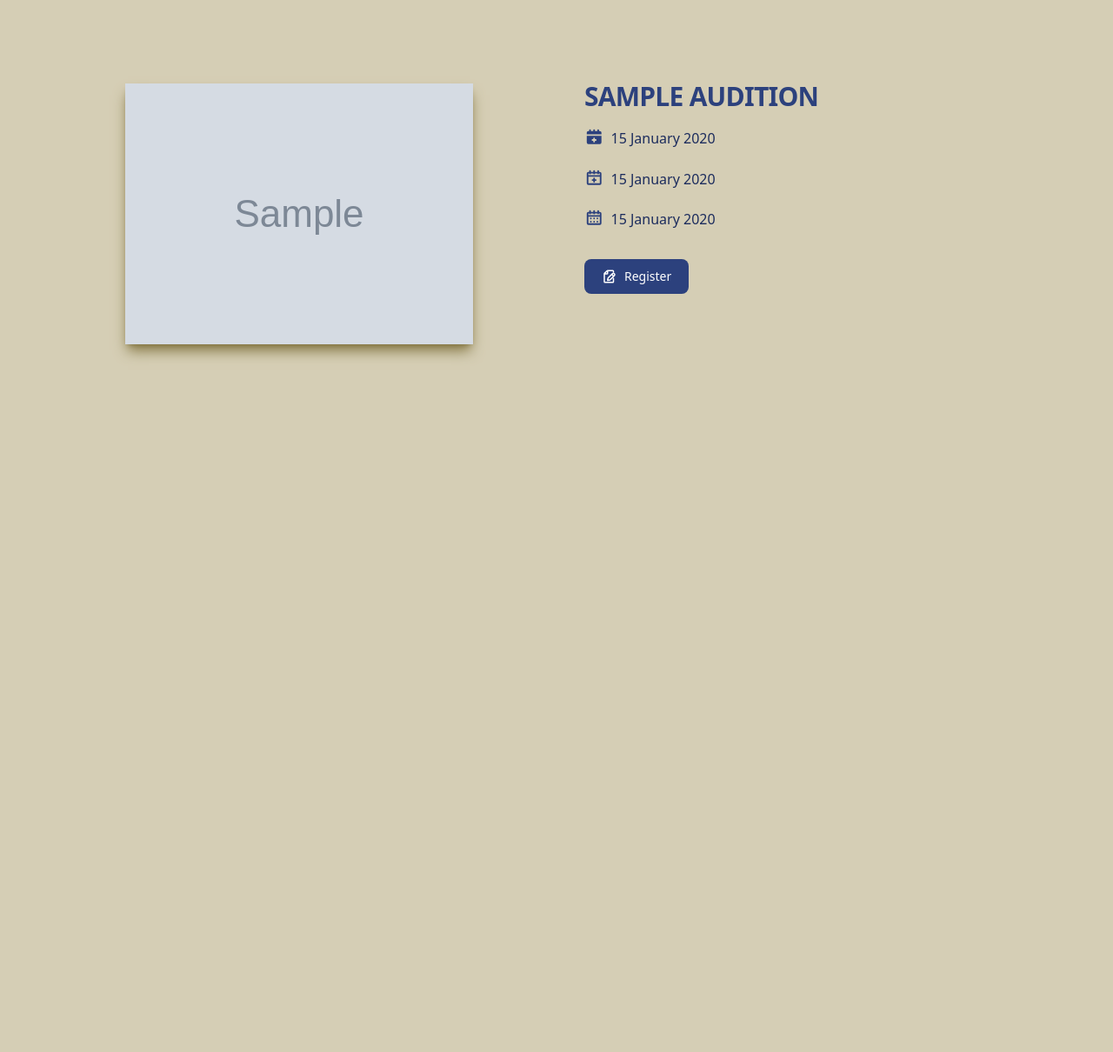
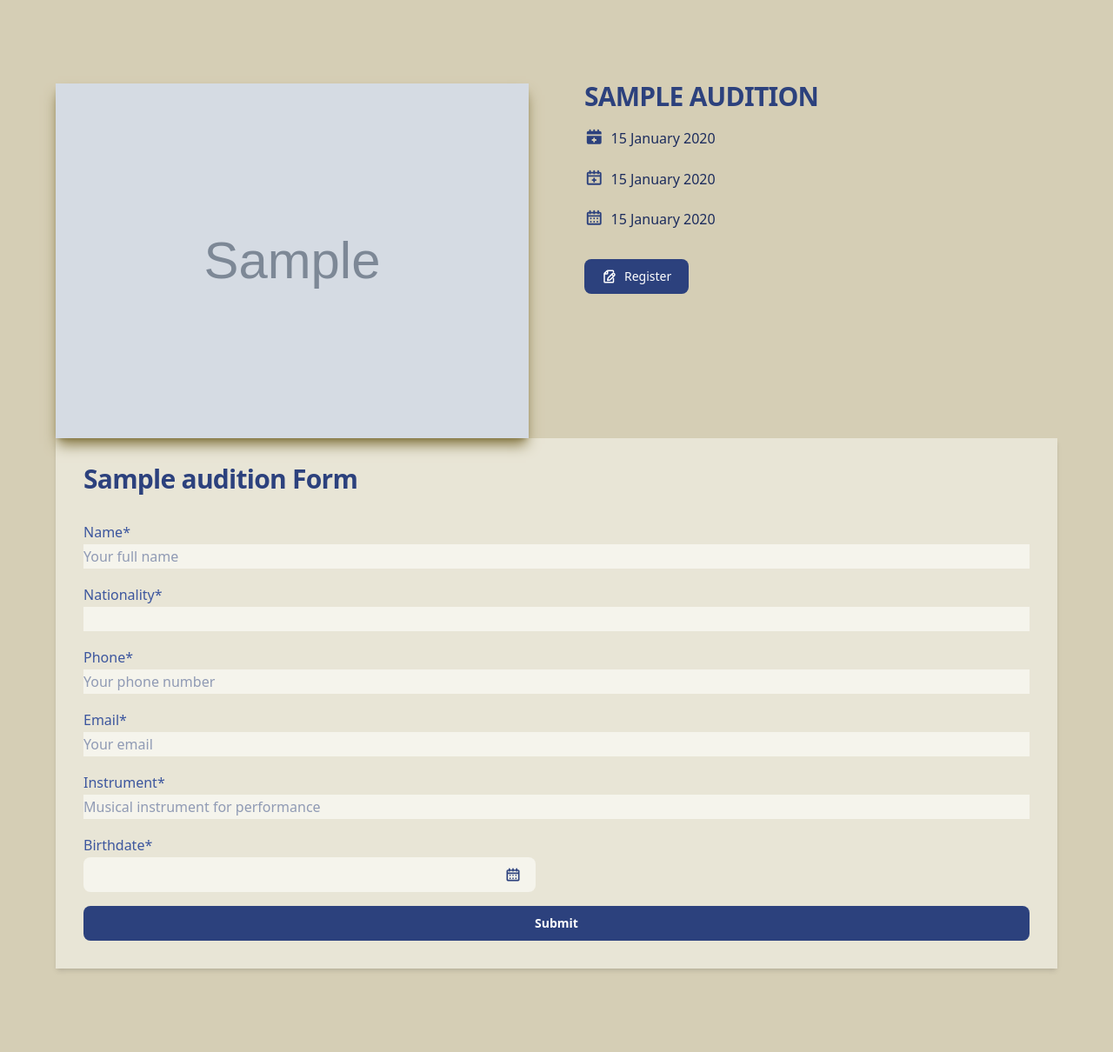
Before and after one commit to SpringOfLives/rosha_forms, a Django app: page /audition/1/ in a window 1280 px wide. Shown: the part 72-1282 px from the top of the page at 87% size. Before the commit the page ends 485 px from the top, so only its background shows below. Run offline with Django 5.2, Linux system fonts and the light colour scheme; tables that the repository leaves empty hold one stand-in row (values such as "Sample post"); grey boxes marked "Sample" are stand-in pictures; style sheets or scripts are compiled from the project's sources; some libraries are stand-ins or nearby versions.

Commit message:
add auditioner form in audition detail page

```diff
--- a/apps/audition/views.py
+++ b/apps/audition/views.py
@@ -1,7 +1,9 @@
 from django.views.generic import ListView, CreateView, UpdateView, DeleteView, FormView, DetailView
 from django.urls import reverse_lazy
+from django.shortcuts import redirect
 
 from .forms import AuditionForm
+from apps.auditioner.forms import AuditionerForm
 from .models import Audition
 
 
@@ -19,6 +21,23 @@ class AuditionDetailView(DetailView):
     model = Audition
     template_name = "apps/audition/audition_detail.html"
 
+    def get_context_data(self, **kwargs):
+        context = super().get_context_data(**kwargs)
+        context["form"] = AuditionerForm()
+        return context
+
+    def post(self, request, *args, **kwargs):
+        self.object = self.get_object()  # ดึง Audition object ที่เรากำลังดูอยู่
+        form = AuditionerForm(request.POST)
+        if form.is_valid():
+            auditioner = form.save(commit=False)
+            auditioner.audition = self.object
+            auditioner.save()
+            return redirect(self.request.path)
+        context = self.get_context_data()
+        context["form"] = form
+        return self.render_to_response(context)
+
 class AuditionUpdateView: ...
 
 
--- /dev/null
+++ b/apps/auditioner/forms.py
@@ -0,0 +1,38 @@
+from django import forms
+from .models import Auditioner
+from config.mixins import FormMixins
+
+from crispy_forms.helper import FormHelper
+from crispy_forms.layout import Layout, Submit, HTML, Field, Column, Row
+
+class AuditionerForm(FormMixins, forms.ModelForm):
+
+    class Meta:
+
+        model = Auditioner
+        fields = "__all__"
+
+        placeholders = {
+            "name": "Your full name",
+            "phone": "Your phone number",
+            "instrument": "Musical instrument for performance",
+            "email": "Your email",
+            "birthdate": "Birthdate"
+        }
+
+    def __init__(self, *args, **kwargs):
+        super().__init__(*args, **kwargs)
+
+        self.helper = FormHelper()
+        self.helper.form_class = "w-full mt-24"
+        self.helper.label_class = "mb-0.5"
+        self.helper.layout = Layout(
+            HTML("<h5 class='text-primary-700'>{{audition.name|capfirst}} Form</h5>"),
+            Field("name", "nationality", "phone", "email", css_class="w-full input-primary"),
+            Field("instrument", css_class="w-full input-primary"),
+            Field(
+                "birthdate",
+                template="crispy_tailwind/date_input.html",
+            ),
+            Submit("submit", "Submit", css_class="button btn-primary mt-8 mx-auto"),
+        )
--- a/templates/apps/audition/audition_detail.html
+++ b/templates/apps/audition/audition_detail.html
@@ -1,16 +1,12 @@
-{% extends "base.html" %} {% load static %} {% block content %}
+{% extends "base.html" %}
+{% load static %}
+{% block content %}
 <section class="py-8 antialiased md:py-16 dark:bg-gray-900">
-  <div class="mx-auto px-4 2xl:px-0">
-    <div class="lg:grid lg:grid-cols-2 lg:gap-8 xl:gap-16">
-      <div class="mx-auto max-w-md shrink-0 lg:max-w-lg">
+  <div class="lg:grid lg:grid-cols-2 lg:gap-16">
+    <div class="max-w-md shrink-0 lg:max-w-2xl">
       <img
         class="my-0 h-full w-full cursor-pointer object-cover shadow-lg shadow-secondary-500 transition-all duration-500 hover:brightness-80 dark:hidden"
         src="{{audition.poster.url}}"
-          alt=""
-        />
-        <img
-          class="hidden w-full dark:block"
-          src="https://flowbite.s3.amazonaws.com/blocks/e-commerce/imac-front-dark.svg"
         alt=""
       />
     </div>
@@ -108,6 +104,6 @@
       </div>
     </div>
   </div>
-  </div>
+  {% include "apps/auditioner/auditioner_form.html" %}
 </section>
 {% endblock content %}
--- /dev/null
+++ b/templates/apps/auditioner/auditioner_form.html
@@ -0,0 +1,2 @@
+{% load crispy_forms_tags %}
+{% crispy form %}
--- /dev/null
+++ b/templates/crispy_tailwind/date_input.html
@@ -0,0 +1,47 @@
+{% load tailwind_field %}
+
+{% if field.is_hidden %}
+    {{ field }}
+{% else %}
+    {# Opening Div and Label first #}
+
+    <div class="flex flex-col w-full">
+        {% if field.label and form_show_labels %}
+            <label for="{{ field.id_for_label }}" class="{% if label_class %}{{ label_class }}{% endif %}">
+                {{ field.label|safe }}{% if field.field.required %}<span class="asteriskField">*</span>{% endif %}
+            </label>
+        {% endif %}
+
+        <{% if tag %}{{ tag }}{% else %}div{% endif %} id="div_{{ field.auto_id }}" class="{% if wrapper_class %}{{ wrapper_class }} {% endif %}{% if field_class %}{{ field_class }}{% else %}space-y-2{% endif %} relative">
+
+        {# otherwise use django rendering with additional classes added #}
+        <div class="grid grid-cols-2 gap-x-12">
+            <div class="relative flex w-full items-center">
+                <input
+                    id="id_{{ field.name }}"
+                    type="text"
+                    name="{{ field.name }}"
+                    autocomplete="off"
+                    readonly
+                    class="input-primary input-carlendar dateinput rounded-lg leading-normal px-4 py-2 border-gray-300 focus:outline text-gray-700 appearance-none bg-white border focus:outline-none datepicker-input cursor-pointer"
+                    datepicker
+                    datepicker-title="The Rosha"
+                    datepicker-format="d MM yyyy"
+                    datepicker-buttons
+                    datepicker-autohide
+                    value="{{ field.value|date:"d F Y" }}"
+                >
+                <div class="absolute end-4 bottom-2.5 flex items-center justify-center pointer-events-none">
+                    <svg class="size-5 text-primary-700 dark:text-gray-400" aria-hidden="true" xmlns="http://www.w3.org/2000/svg" width="24" height="24" fill="none" viewBox="0 0 24 24">
+                        <path stroke="currentColor" stroke-linecap="round" stroke-linejoin="round" stroke-width="2" d="M4 10h16m-8-3V4M7 7V4m10 3V4M5 20h14a1 1 0 0 0 1-1V7a1 1 0 0 0-1-1H5a1 1 0 0 0-1 1v12a1 1 0 0 0 1 1Zm3-7h.01v.01H8V13Zm4 0h.01v.01H12V13Zm4 0h.01v.01H16V13Zm-8 4h.01v.01H8V17Zm4 0h.01v.01H12V17Zm4 0h.01v.01H16V17Z"/>
+                    </svg>
+                </div>
+            </div>
+        </div>
+
+        {% comment %} {% include 'tailwind/layout/help_text_and_errors.html' %} {% endcomment %}
+
+        </{% if tag %}{{ tag }}{% else %}div{% endif %}>
+    </div>
+
+{% endif %}
```
Lines whose indentation alone changed are shown as unchanged.
